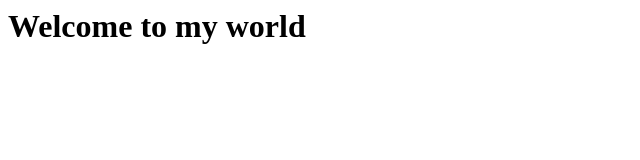
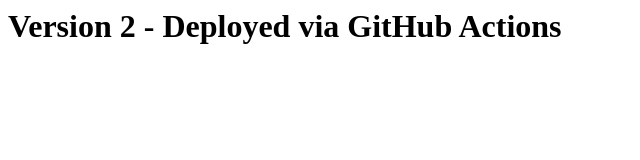
Before and after one commit to Siddu-009/gitpractice, a plain HTML site: page index.html in a window 1280 px wide. Shown: the whole page, without its empty margins (0-640 px from the left). Drawn offline with Linux system fonts and the light colour scheme.

Commit message:
Version 2

```diff
--- a/index.html
+++ b/index.html
@@ -1 +1 @@
-<h1>Welcome to my world</h1>
+<h1>Version 2 - Deployed via GitHub Actions</h1>
```
Also changed, not shown: 1 other file.
